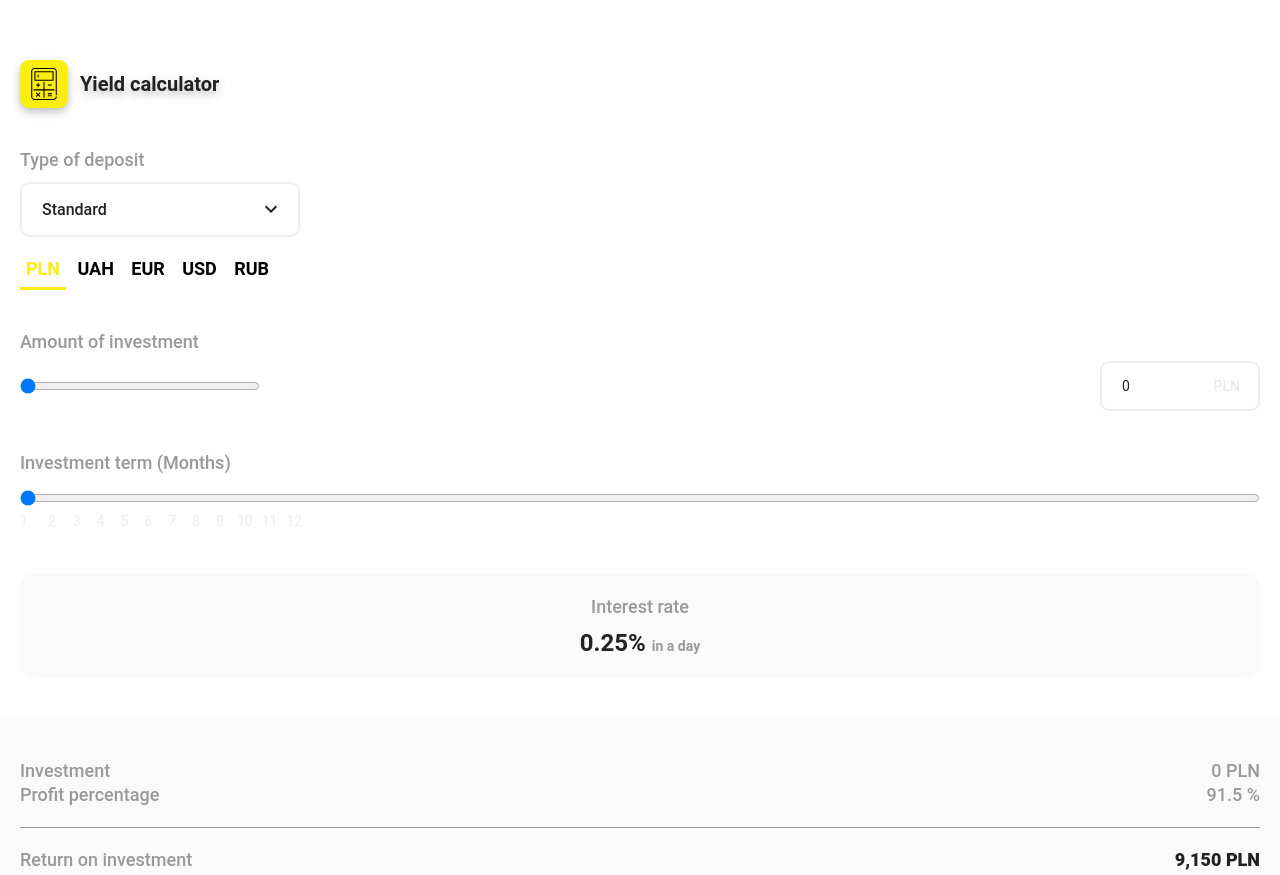
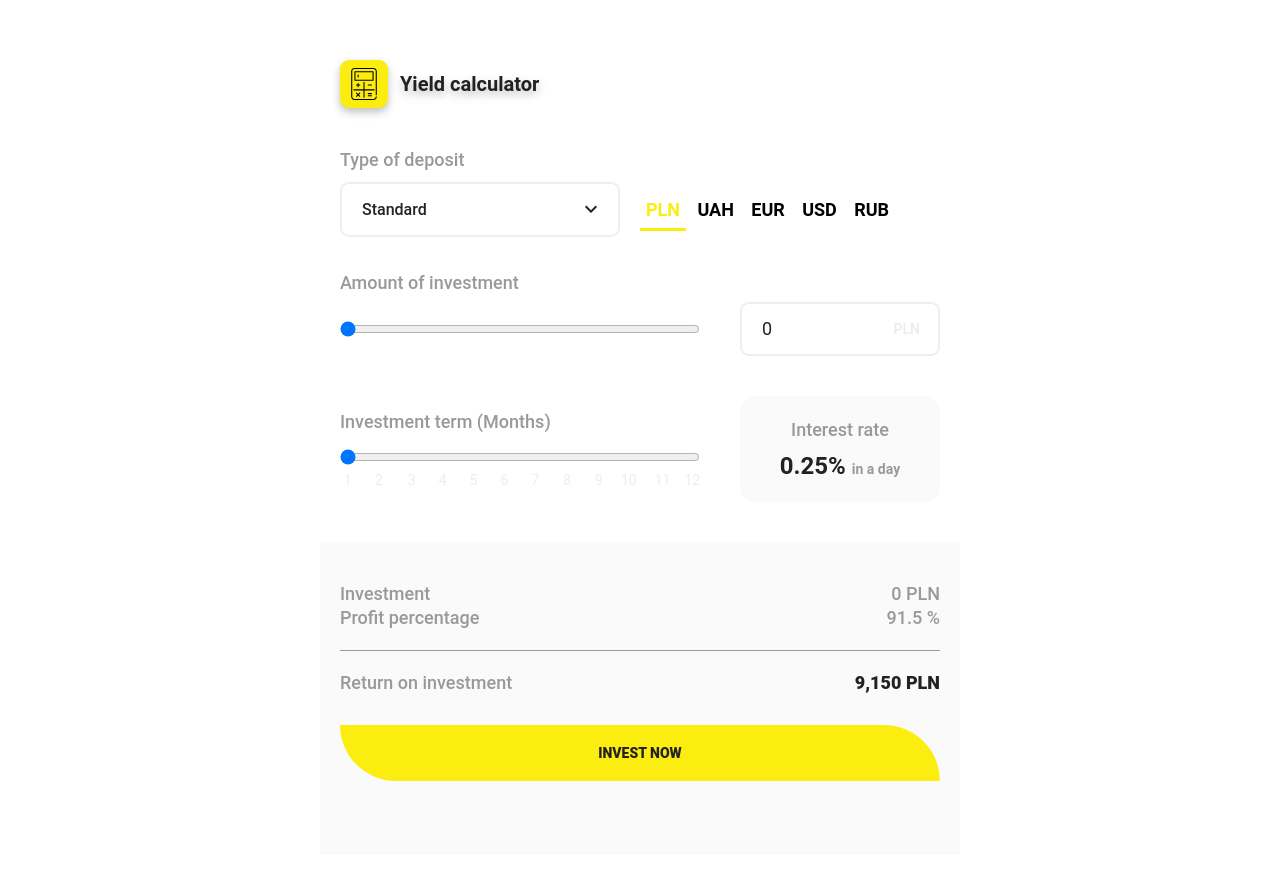
Before and after one commit to vomarchuk/Profit-calculator, a website built with Parcel: page src/index.html in a window 1280 px wide. Shown: the top 875 px of the page. Built offline with nearby package versions, Linux system fonts and the light colour scheme.

Commit message:
finish 360,480,640px media display

```diff
--- a/src/js/investment_term.js
+++ b/src/js/investment_term.js
@@ -1,7 +1,12 @@
-const termInvestment = document.querySelector('.js__term-investment');
-const getTermInvestment = e => {
+import refs from './refs';
+const { investmentTerm } = refs;
+const getInvestmentTerm = e => {
   const result = +e.target.value;
-  return result;
+
+  const resultOnInvestment = JSON.parse(localStorage.getItem('resultOnInvestment'));
+  resultOnInvestment.investmentTerm = result;
+
+  localStorage.setItem('resultOnInvestment', JSON.stringify(resultOnInvestment));
 };
 
-termInvestment.addEventListener('change', getTermInvestment);
+investmentTerm.addEventListener('change', getInvestmentTerm);
--- a/src/js/main.js
+++ b/src/js/main.js
@@ -1,10 +1,23 @@
 import refs from './refs';
 
-const { selectCurrent, amountInvestmentRange, amountInvestmentInput, currentInvestment } = refs;
+const {
+  selectCurrent,
+  amountInvestmentRange,
+  amountInvestmentInput,
+  currentInvestment,
+  investmentTerm,
+} = refs;
 const resultOnInvestment = JSON.parse(localStorage.getItem('resultOnInvestment'));
 
 selectCurrent.textContent = resultOnInvestment.typeOfDeposit;
-
 currentInvestment.textContent = resultOnInvestment.amountOfInvestment;
 amountInvestmentInput.value = resultOnInvestment.amountOfInvestment;
 amountInvestmentRange.value = resultOnInvestment.amountOfInvestment;
+investmentTerm.value = resultOnInvestment.investmentTerm;
+
+const btn = document.querySelector('.button');
+btn.addEventListener('click', () => {
+  const resultOnInvestment = JSON.parse(localStorage.getItem('resultOnInvestment'));
+
+  console.log(resultOnInvestment);
+});
--- a/src/js/refs.js
+++ b/src/js/refs.js
@@ -11,6 +11,8 @@ const refs = {
   amountInvestmentRange: document.querySelector('.js__amount-range'),
   amountInvestmentInput: document.querySelector('.js__amount-input'),
 
+  investmentTerm: document.querySelector('.js__term-investment'),
+
   currentInvestment: document.querySelector('.js__current-investment'),
   rate: document.querySelector('.js__rate'),
   interestRate: document.querySelector('.js__interest-rate'),
--- a/src/js/type_of_deposit.js
+++ b/src/js/type_of_deposit.js
@@ -16,7 +16,7 @@ const getTypeOfDeposit = e => {
   getInterestRate(result);
 };
 
-const resultOnInvestment = JSON.parse(localStorage.getItem('resultOnInvestment'));
+// const resultOnInvestment = JSON.parse(localStorage.getItem('resultOnInvestment'));
 
 // selectCurrent.textContent = resultOnInvestment.typeOfDeposit;
 
--- a/src/sass/components/_container.scss
+++ b/src/sass/components/_container.scss
@@ -3,4 +3,17 @@
   margin-right: auto;
   padding-left: 20px;
   padding-right: 20px;
+
+
+  @media screen and (min-width: 480px) {
+    max-width: 480px;
+  }
+
+  @media screen and (min-width:640px) {
+    max-width: 640px;
+  }
+
+
+
+
 }
--- a/src/sass/layout/_main.scss
+++ b/src/sass/layout/_main.scss
@@ -1,3 +1,3 @@
-@import './header';
-@import './details';
-@import './footer'
+@import './mobile_360/main.scss';
+@import './mobile_480/main.scss';
+@import './mobile_640/main.scss';
--- a/src/sass/layout/_details.scss
+++ b/src/sass/layout/mobile_360/_details.scss
@@ -16,6 +16,7 @@
     border-radius: 9px;
 
     cursor: pointer;
+    z-index: 999;
 
 
 
@@ -46,10 +47,12 @@
     padding: 10px 0px 10px 20px;
     background-color: #ffffff;
 
+
     @extend .select-title;
 
     .select-item:not(:first-child) {
       margin-top: 10px;
+
     }
 
     .select-item:hover {
@@ -58,6 +61,8 @@
 
     &.is-active {
       display: none !important;
+
+
     }
   }
 
@@ -146,9 +151,11 @@
   .input-box {
 
 
+
     .input {
-      width: 100%;
+      width: 280px;
       margin-top: 15px;
+      align-items: center;
     }
 
     .tickmarks__list {
@@ -158,11 +165,12 @@
       font-size: 14px;
       font-weight: 400;
       line-height: 18px;
+      margin-left: 4px;
 
     }
 
     .tickmarks__list :nth-child(2) {
-      margin-left: 20px;
+      margin-left: 16px;
     }
 
     .tickmarks__list :nth-child(3) {
@@ -192,8 +200,9 @@
   .interest__rate {
 
     margin-top: 43px;
-    padding-top: 22px;
-    padding-bottom: 22px;
+    padding: 22px 20px;
+
+
     background-color: $bg-color;
 
     border-radius: 15px;
@@ -220,7 +229,6 @@
 .period__investment {
   margin-top: 40px;
 
-  // .start__investment {}
 
   .end__investment {
     margin-top: 40px;
@@ -231,124 +239,16 @@
     color: $text-color--secondary;
   }
 
-  .datepicker {
-    width: 100%;
-    margin-top: 10px;
+  // .datepicker {
+  //   width: 100%;
+  //   margin-top: 10px;
 
-    padding: 16px 20px;
+  //   padding: 16px 20px;
 
-    border: 2px solid $border-color;
-    border-radius: 9px;
+  //   border: 2px solid $border-color;
+  //   border-radius: 9px;
 
-    outline: none;
+  //   outline: none;
 
-  }
+  // }
 }
-
-
-@media screen and (min-width:480px) {
-  .type {
-    .type__select {
-      width: 280px;
-    }
-  }
-
-  .currency {
-    width: 255px;
-  }
-
-  .amount__investment {
-    .input-box {
-      display: flex;
-      justify-content: space-between;
-
-      font-size: 14px;
-
-      .range {
-        display: block;
-        width: 240px;
-      }
-
-      .input {
-        width: 160px;
-      }
-    }
-  }
-
-  .term__investment {
-    w .input-box {
-
-
-      .input {
-        width: 100%;
-        margin-top: 15px;
-      }
-
-      .tickmarks__list {
-        display: flex;
-
-        color: $border-color;
-        font-size: 14px;
-        font-weight: 400;
-        line-height: 18px;
-
-      }
-
-      .tickmarks__list :nth-child(2) {
-        margin-left: 20px;
-      }
-
-      .tickmarks__list :nth-child(3) {
-        margin-left: 17px;
-      }
-
-      .tickmarks__list :nth-child(1n+4) {
-        margin-left: 16px;
-
-      }
-
-      .tickmarks__list :nth-child(10) {
-        margin-left: 13px;
-      }
-
-      .tickmarks__list :nth-child(11) {
-        margin-left: 9px;
-      }
-
-      .tickmarks__list :nth-child(12) {
-        margin-left: 9px;
-      }
-
-
-    }
-
-    .interest__rate {
-
-      margin-top: 43px;
-      padding-top: 22px;
-      padding-bottom: 22px;
-      background-color: $bg-color;
-
-      border-radius: 15px;
-
-      text-align: center;
-
-      .rate {
-        margin-top: 10px;
-        font-weight: 700;
-        font-size: 24px;
-        line-height: 28px;
-
-        color: $text-color--main;
-      }
-
-      .span {
-        font-size: 14px;
-        line-height: 16px;
-        color: $text-color--secondary;
-      }
-    }
-  }
-
-
-}
--- /dev/null
+++ b/src/sass/layout/mobile_360/main.scss
@@ -0,0 +1,3 @@
+@import './header';
+@import './details';
+@import './footer'
--- /dev/null
+++ b/src/sass/layout/mobile_480/_details.scss
@@ -0,0 +1,75 @@
+@media screen and (min-width:480px) {
+  .type {
+    .type__select {
+      width: 280px;
+    }
+  }
+
+  .currency {
+    width: 255px;
+  }
+
+  .amount__investment {
+    .input-box {
+      display: flex;
+      justify-content: space-between;
+
+      font-size: 14px;
+
+      .range {
+        display: block;
+        width: 240px;
+      }
+
+      .input {
+        width: 160px;
+      }
+    }
+  }
+
+  .term__investment {
+    .input-box {
+
+
+      .input {
+        width: 440px;
+        margin-top: 15px;
+      }
+
+      .tickmarks__list :nth-child(2) {
+        margin-left: 31px;
+      }
+
+      .tickmarks__list :nth-child(3) {
+        margin-left: 31px;
+      }
+
+      .tickmarks__list :nth-child(4) {
+        margin-left: 30px;
+
+      }
+
+      .tickmarks__list :nth-child(1n+5) {
+        margin-left: 31px;
+
+
+      }
+
+      .tickmarks__list :nth-child(9) {
+        margin-left: 30px;
+      }
+
+      .tickmarks__list :nth-child(10) {
+        margin-left: 27px;
+      }
+
+      .tickmarks__list :nth-child(11) {
+        margin-left: 23px;
+      }
+
+      .tickmarks__list :nth-child(12) {
+        margin-left: 24px;
+      }
+    }
+  }
+}
--- /dev/null
+++ b/src/sass/layout/mobile_480/main.scss
@@ -0,0 +1 @@
+@import './details';
--- /dev/null
+++ b/src/sass/layout/mobile_640/_details.scss
@@ -0,0 +1,80 @@
+@media screen and (min-width:640px) {
+  .currency {
+    margin-top: 27px;
+    margin-left: 300px;
+  }
+
+  .amount__investment {
+    .input-box {
+      .range {
+        width: 360px;
+      }
+
+      .input {
+        width: 200px;
+        font-size: 18px;
+      }
+    }
+  }
+
+  .term__investment {
+    display: flex;
+    align-items: center;
+    justify-content: space-between;
+
+    .input-box {
+      width: 360px;
+
+      .input {
+        width: 360px;
+      }
+
+
+
+      .tickmarks__list :nth-child(2) {
+        margin-left: 23px;
+      }
+
+      .tickmarks__list :nth-child(3) {
+        margin-left: 25px;
+      }
+
+
+
+      .tickmarks__list :nth-child(1n+4) {
+        margin-left: 23px;
+
+
+      }
+
+      .tickmarks__list :nth-child(8) {
+        margin-left: 24px;
+      }
+
+      .tickmarks__list :nth-child(9) {
+        margin-left: 24px;
+      }
+
+      .tickmarks__list :nth-child(10) {
+        margin-left: 18px;
+      }
+
+      .tickmarks__list :nth-child(11) {
+        margin-left: 18px;
+      }
+
+      .tickmarks__list :nth-child(12) {
+        margin-left: 14px;
+      }
+
+
+    }
+
+    .interest__rate {
+      width: 200px;
+      margin-top: 0;
+
+    }
+  }
+
+}
--- /dev/null
+++ b/src/sass/layout/mobile_640/_footer.scss
@@ -0,0 +1,28 @@
+.footer {
+  @extend .container;
+  padding-top: 40px;
+  padding-bottom: 74px;
+
+  background-color: $bg-color;
+
+
+  .list__item {
+    display: flex;
+    justify-content: space-between;
+
+    line-height: 24px;
+    color: $text-color--secondary;
+
+  }
+
+  .return__investment {
+    border-top: 1px solid;
+    margin-top: 20px;
+    padding-top: 20px;
+
+    .sum {
+      font-weight: 900;
+      color: $text-color--main;
+    }
+  }
+}
--- /dev/null
+++ b/src/sass/layout/mobile_640/_header.scss
@@ -0,0 +1,27 @@
+.header__title {
+  @extend .container;
+  padding-top: 60px;
+  display: flex;
+
+  align-items: center;
+
+  font-weight: 700;
+  font-size: 20px;
+  line-height: 23px;
+  color: $text-color--main;
+
+  filter: drop-shadow(0px 4px 4px rgba(0, 0, 0, 0.25));
+
+  &::before {
+    content: "";
+    display: inline-block;
+    width: 48px;
+    height: 48px;
+    margin-right: 12px;
+    border-radius: 9px;
+    background-color: $accent-color;
+    background-image: url('images/icon/calculator.svg');
+    background-repeat: no-repeat;
+    background-position: 50% 50%;
+  }
+}
--- /dev/null
+++ b/src/sass/layout/mobile_640/main.scss
@@ -0,0 +1,3 @@
+@import './header';
+@import './details';
+@import './footer'
```
Also changed, not shown: src/partials/main.html (+1 -0 lines), src/sass/layout/mobile_360/_footer.scss (renamed from src/sass/layout/_footer.scss), src/sass/layout/mobile_360/_header.scss (renamed from src/sass/layout/_header.scss).
